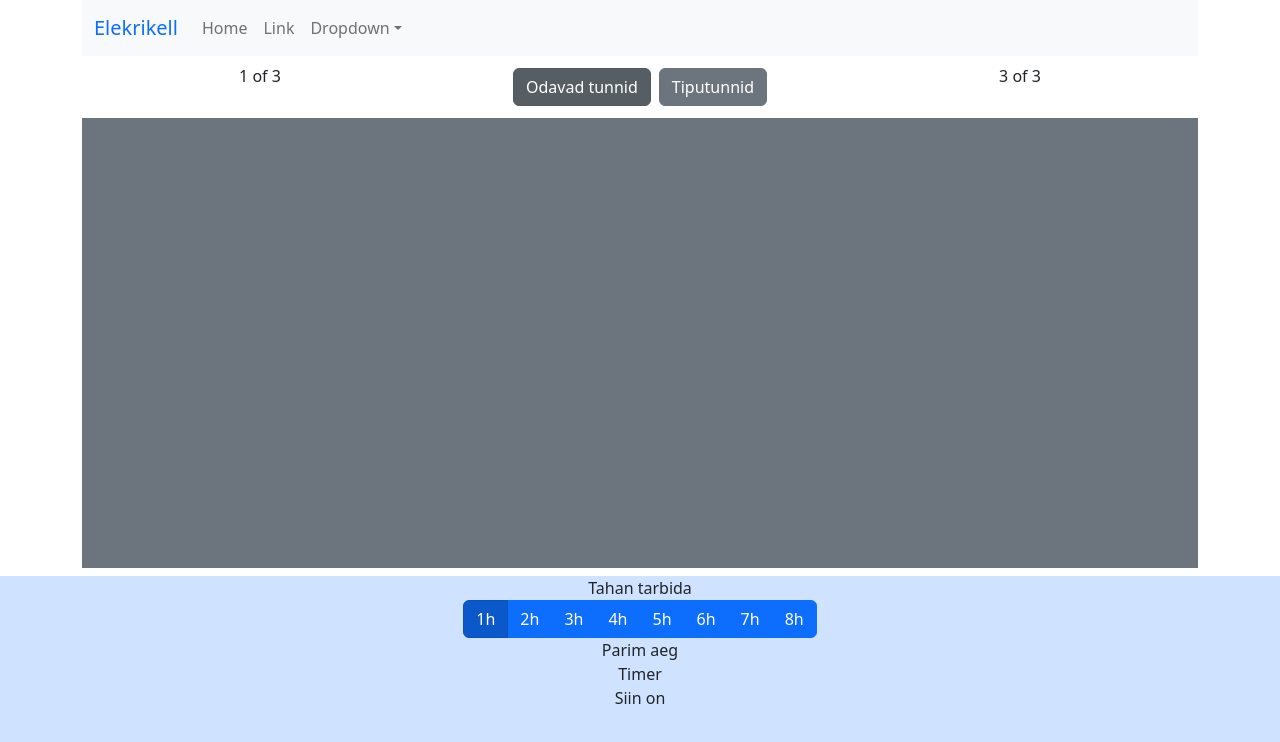
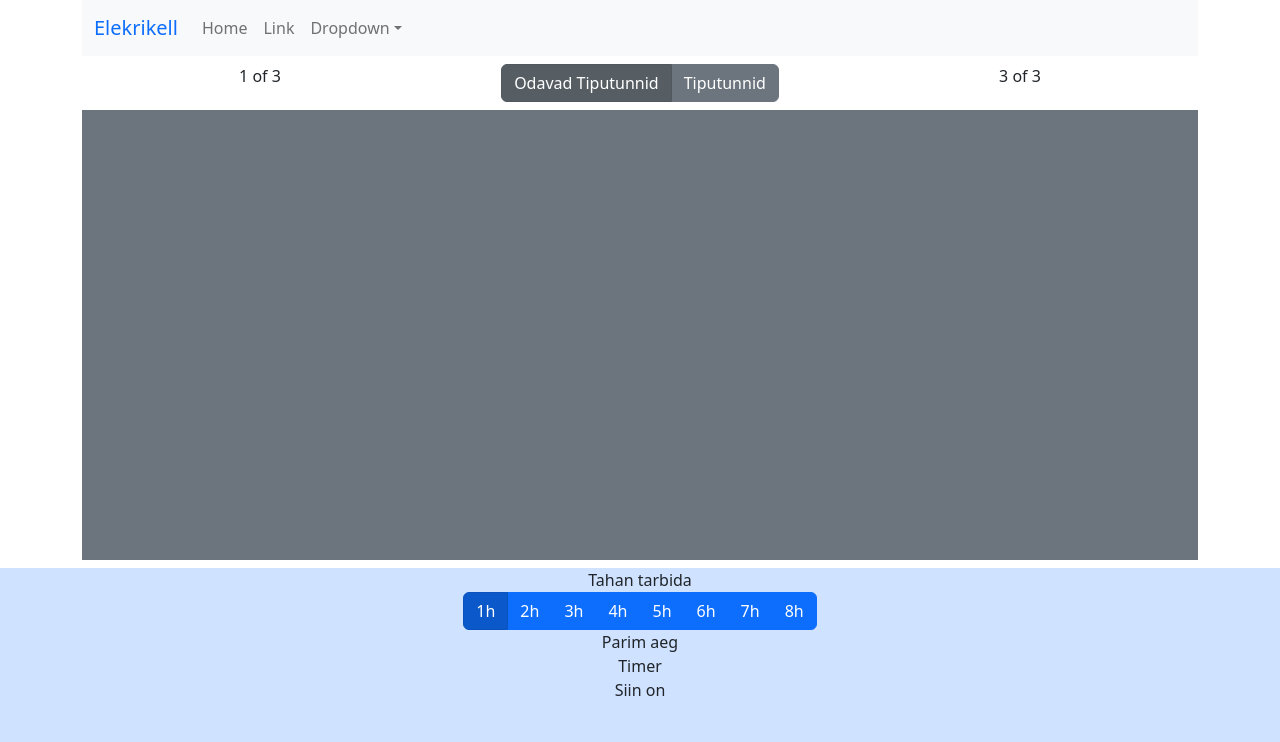
Before and after one commit to artpavkor/elektrikell, a React (Create React App) app: page / in a window 1280 px wide. Shown: the top 742 px of the page. Built offline with nearby package versions, Linux system fonts and the light colour scheme; the HTML template or start-up script is replaced by a standard one.

Commit message:
homework 1

```diff
--- a/src/App.js
+++ b/src/App.js
@@ -1,26 +1,24 @@
+import { useState } from 'react';
 import './App.scss';
 import  Container  from 'react-bootstrap/Container';
 import NavbarComponent from './NavBar';
 import PriceHeader from './PriceHeader';
+import FooterComponent from './footer';
 import FooterHighPrice from './FooterHighPrice';
-import FooterComponent from './footer';
-import { Route, Routes, Link } from 'react-router-dom';
 
 function App() {
+  const [activePrice, setActivePrice] = useState('low')
+
   return (
     <>
    <div className = "container-wrapper pb-2">
     <Container>
       <NavbarComponent />
-      <PriceHeader />
+      <PriceHeader activePrice = {activePrice} setActivePrice = {setActivePrice}/>
       <div className='chart'></div>
     </Container>
     </div>
-    <Routes>
-      <Route path="/" element ={<FooterComponent />}/>
-      <Route path="footer" element ={<FooterHighPrice />}/>
-    </Routes>
-
+    {activePrice === 'low' ? <FooterComponent /> : <FooterHighPrice />}
   </>
   );
 }
--- a/src/PriceHeader.js
+++ b/src/PriceHeader.js
@@ -1,47 +1,15 @@
 import Row from 'react-bootstrap/Row';
 import Col from 'react-bootstrap/Col';
-import Button from 'react-bootstrap/Button';
-import ButtonGroup from 'react-bootstrap/ButtonGroup';
 import { useState } from 'react';
-import { Link } from 'react-router-dom';
+import SelectPriceType from './SelectPriceType';
 
-const types = ['Odavad tunnid'];
-const typesTwo = ['Tiputunnid'];
 
-function PriceHeader() {
-  const [activeBtn, setActiveBtn] = useState(types[0])
-
+function PriceHeader(props) {
   return (
       <Row className='mb-2 text-center'>
         <Col>1 of 3</Col>
         <Col>
-        <ButtonGroup aria-label="Basic example" className='bg-color-red' >
-          {
-            types.map(type => (
-              <Button
-                className='m-1 rounded'
-                variant="secondary"
-                key={type}
-                active={activeBtn === type}
-                onClick={() => setActiveBtn(type)}>
-                <Link to='/' id='link'>{type}</Link>
-              </Button>
-            ))
-          }
-           {
-            typesTwo.map(type => (
-              <Button
-                className='m-1 rounded'
-                variant="secondary"
-                key={type}
-                active={activeBtn === type}
-                onClick={() => setActiveBtn(type)}>
-                <Link to='footer' id='link'>{type}</Link>
-              </Button>
-            ))
-          }
-           <Link to='footer'></Link>
-        </ButtonGroup>
+        <SelectPriceType {...props} />
         </Col>
         <Col>3 of 3</Col>
       </Row>
--- /dev/null
+++ b/src/SelectPriceType.js
@@ -0,0 +1,13 @@
+import Button from 'react-bootstrap/Button';
+import ButtonGroup from 'react-bootstrap/ButtonGroup';
+
+function SelectPriceType({activePrice, setActivePrice}) {
+  return (
+    <ButtonGroup aria-label="Basic example">
+      <Button active ={activePrice === 'low'} onClick = {() => setActivePrice('low')}  variant="secondary">Odavad Tiputunnid </Button>
+      <Button active ={activePrice === 'high'} onClick = {() => setActivePrice('high')} variant="secondary">Tiputunnid</Button>
+    </ButtonGroup>
+  );
+}
+
+export default SelectPriceType;
```
